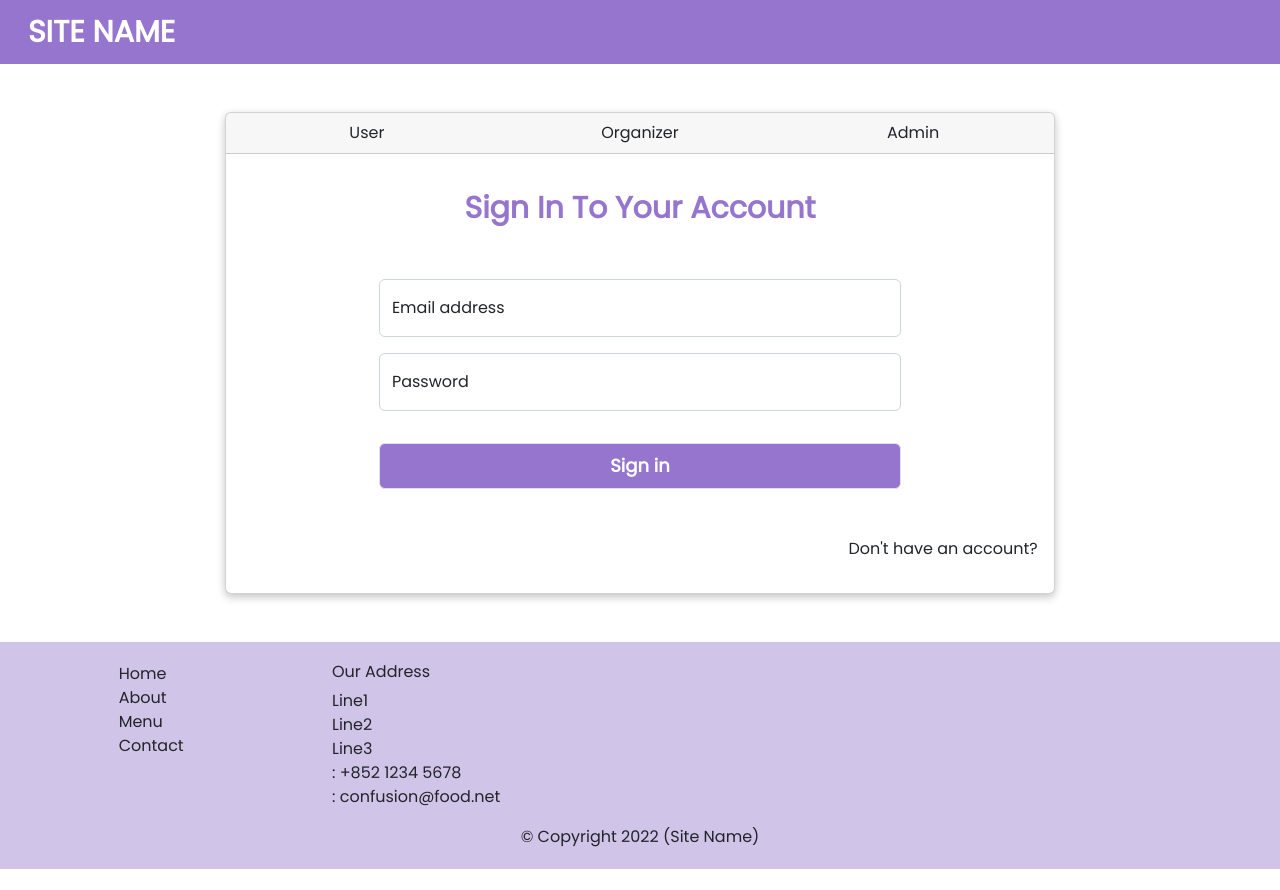
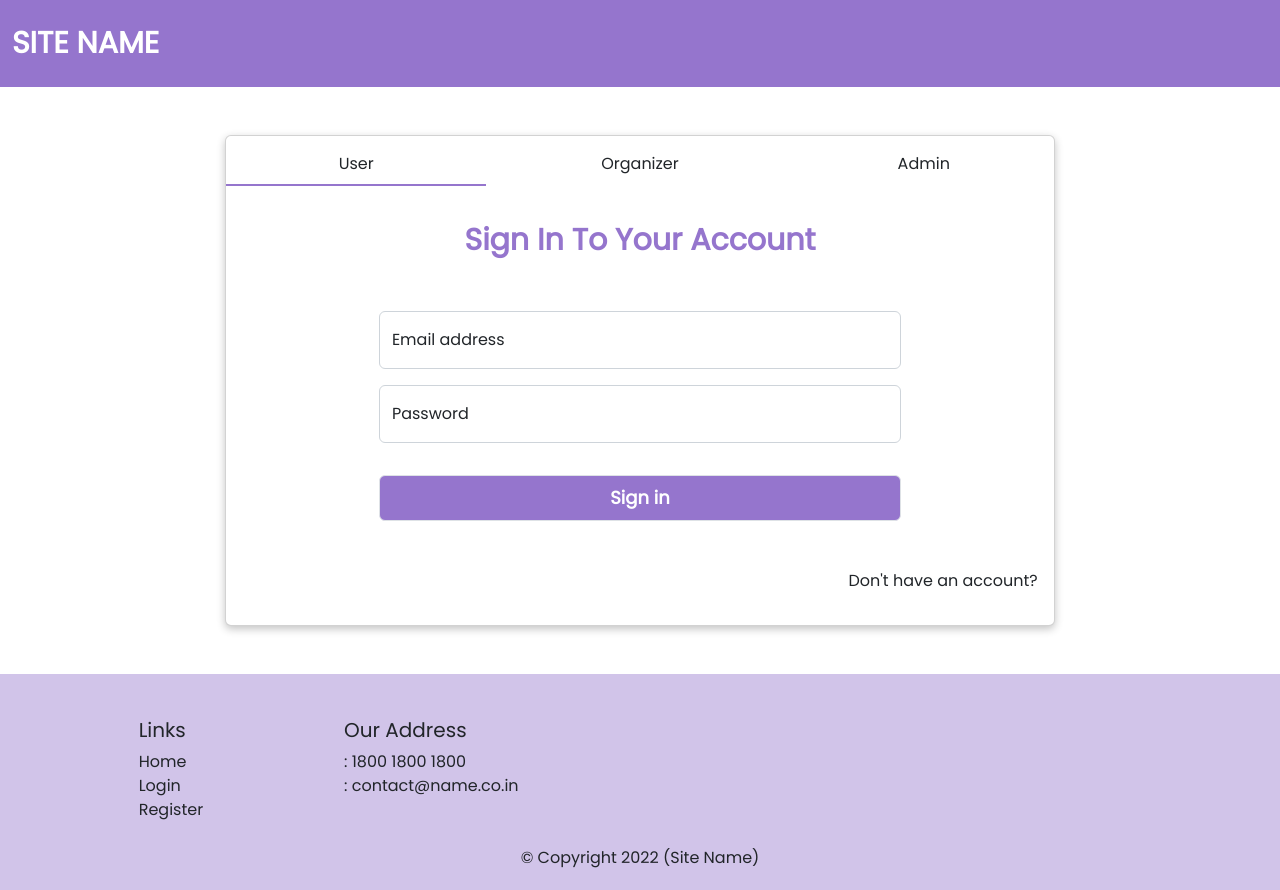
Before and after one commit to fibre-ether/40_HackunaMetadata_Hackover3.0, a React (Create React App) app: page /login in a window 1280 px wide. Before the commit the page ends 869 px from the top, so only its background shows below. Built offline with nearby package versions, Linux system fonts and the light colour scheme; the HTML template or start-up script is replaced by a standard one.

Commit message:
Added navbar with toggler

```diff
--- a/src/App.css
+++ b/src/App.css
@@ -48,11 +48,11 @@
 .box-shadow {
   box-shadow: rgba(0, 0, 0, 0.24) 0px 3px 8px;
 }
-/* .register_tabs:focus {
+.register_tabs:focus {
   border: none;
-  border-bottom: 2px solid black;
-} */
-
+  outline: none;
+  border-bottom: 2px solid #9575CD;
+}
 .card-img-top {
   width: 100%;
   height: 7.5rem;
@@ -93,3 +93,27 @@
 .select_filter:focus {
   outline: none;
 }
+.footer_titles {
+  font-size: 20px;
+  font-weight: 500;
+}
+.nav_register_btn {
+  border: 2px solid white;
+  font-size: 20px;
+  font-weight: 500;
+  border-radius: 10px;
+}
+.nav_register_btn:hover {
+  background: white;
+}
+.nav_register_link:hover {
+  color: #9575CD;
+}
+.nav_login_link {
+  font-size: 20px;
+  font-weight: 500;
+}
+.nav_login_link:hover {
+  color: white;
+  text-decoration: underline;
+}
--- a/src/App.js
+++ b/src/App.js
@@ -1,7 +1,7 @@
 import React from "react";
 import "./App.css";
 import { BrowserRouter, Route, Routes } from "react-router-dom";
-import Navbar from "./views/components/Navbar";
+import Dynamicnavbar from "./views/components/DynamicNavbar";
 import Footer from "./views/components/Footer";
 import AdminEvents from "./views/admin/AdminEvents";
 import Login from "./pages/Login";
@@ -18,7 +18,7 @@ function App() {
       <Provider store={store}>
         <Toaster position="top-right" />
         <BrowserRouter>
-          <Navbar />
+          <Dynamicnavbar />
           <Routes>
             <Route path="/register" name="register" element={<Register />} />
             <Route path="/login" name="login" element={<Login/>} />
--- a/src/pages/Login.js
+++ b/src/pages/Login.js
@@ -39,13 +39,11 @@ function Login() {
       <div className="row">
         <div className="col-12 offset-md-1 col-md-10 offset-lg-2 col-lg-8">
           <Card className="box-shadow">
-            <Card.Header>
-            <div className="row">
-                  <div className="col-4"><button className="w-100 register_tabs" onClick={() => setUserType("user")}>User</button></div>
-                  <div className="col-4"><button className="w-100 register_tabs" onClick={() => setUserType("organizer")}>Organizer</button></div>
-                  <div className="col-4"><button className="mb-n1 w-100 register_tabs" onClick={() => setUserType("admin")}>Admin</button></div>
-                </div>
-            </Card.Header>
+            <div className="row mt-2">
+                  <div className="col-4"><button className="w-100 register_tabs p-2" autoFocus onClick={() => setUserType("user")}>User</button></div>
+                  <div className="col-4"><button className="w-100 register_tabs p-2" onClick={() => setUserType("organizer")}>Organizer</button></div>
+                  <div className="col-4"><button className="mb-n1 w-100 register_tabs p-2" onClick={() => setUserType("admin")}>Admin</button></div>
+            </div>
             <Card.Body>
 
               <Card.Title>
--- a/src/pages/Register.js
+++ b/src/pages/Register.js
@@ -45,12 +45,10 @@ const handleImageUpload = (e) => {
       <div className="row">
         <div className="col-12 offset-md-1 col-md-10 offset-lg-2 col-lg-8">
           <Card className="box-shadow">
-            <Card.Header>
-            <div className="row">
-                  <div className="col-6"><button className="btn btn-lg w-100" onClick={() => setUserType("user")}>User</button></div>
-                  <div className="col-6"><button className="btn btn-lg w-100" onClick={() => setUserType("organizer")}>Organizer</button></div>
-                </div>
-            </Card.Header>
+            <div className="row mt-2">
+                  <div className="col-6"><button className="w-100 register_tabs p-2" autoFocus onClick={() => setUserType("user")}>User</button></div>
+                  <div className="col-6"><button className="w-100 register_tabs p-2" onClick={() => setUserType("organizer")}>Organizer</button></div>
+            </div>
             <Card.Body>
               <Card.Title>
 
@@ -95,7 +93,7 @@ const handleImageUpload = (e) => {
                           }
                         </div>
                   }
-                  <div className="col-12 offset-md-2 col-md-8 mt-5">
+                  <div className="col-12 offset-md-2 col-md-8 mt-3">
                     <button
                       className="navy-btn w-100 justify-center rounded-md border border-transparent py-2 px-4 text-white focus:outline-none focus:ring-2 focus:ring-purple-300 focus:ring-offset-2 font-semibold text-lg disabled:bg-purple-300 "
                       disabled={authLoader==="loading"}
--- a/src/views/admin/AdminEvents.js
+++ b/src/views/admin/AdminEvents.js
@@ -1,5 +1,4 @@
 import Card from "react-bootstrap/Card";
-import RazorPay from "../components/razorPay";
 
 export default function AdminEvents() {
   return (
@@ -51,7 +50,6 @@ export default function AdminEvents() {
           </Card>
         </div>
       </div>
-      <RazorPay />
     </div>
   );
 }
--- /dev/null
+++ b/src/views/components/DynamicNavbar.js
@@ -0,0 +1,46 @@
+import { useDispatch, useSelector } from "react-redux";
+import Sidebar from './Sidebar'
+import { setLoader } from "../../redux/actions/AuthActions";
+import { useEffect } from "react";
+import {Navbar, Nav} from 'react-bootstrap';
+import { Link } from "react-router-dom";
+import Container from 'react-bootstrap/Container';
+
+export default function Dynamicnavbar() {
+  const { user }  = useSelector((state) => state.auth);
+  const { token } = useSelector((state) => state.auth);
+
+  const dispatch = useDispatch();
+
+  useEffect(() => {
+    dispatch(setLoader("idle"));
+  }, [dispatch]);
+
+  return(
+    <div className="navbar-bg mb-5 font-poppins">
+      {token ?
+        <Sidebar name={user?.name}/> :
+
+        <Navbar collapseOnSelect expand="lg" className="pt-3 pb-3">
+                    <Container>
+            <Navbar.Brand href="/" className="login_signup_header text-white"><Link to="/">SITE NAME</Link></Navbar.Brand>
+
+      <Navbar.Toggle />
+      <Navbar.Collapse>
+        <Nav className="ml-auto d-flex">
+          <Nav.Item>
+            <button className="d-none d-lg-block mr-5 text-white p-2"><Link className="nav_login_link" to="/login">Login</Link></button>
+            <Link className="d-lg-none text-white nav_login_link" to="/login">Login</Link>
+          </Nav.Item>
+          <Nav.Item>
+            <button className="d-none d-lg-block ml-5 nav_register_btn text-white p-2"><Link to="/register" className="nav_register_link">Register</Link></button>
+            <Link className="d-lg-none text-white nav_login_link" to="/register">Register</Link>
+          </Nav.Item>
+        </Nav>
+      </Navbar.Collapse>
+      </Container>
+    </Navbar>
+      }
+    </div>
+  );
+}
--- a/src/views/components/Footer.js
+++ b/src/views/components/Footer.js
@@ -5,25 +5,21 @@ function Footer(props) {
     return(
         <div className="footer font-poppins mt-5">
             <div className="container">
-                <div className="row justify-content-center">
+                <div className="row justify-content-center p-4">
                     <div className="col-4 offset-1 col-sm-2">
-                        {/* <h1>Links</h1> */}
+                        <h1 className='footer_titles mb-2'>Links</h1>
                         <ul className="list-unstyled">
-                            <li><Link to="#">Home</Link></li>
-                            <li><Link to="#">About</Link></li>
-                            <li><Link to="#">Menu</Link></li>
-                            <li><Link to="#">Contact</Link></li>
+                            <li><Link to="/">Home</Link></li>
+                            <li><Link to="/login">Login</Link></li>
+                            <li><Link to="/register">Register</Link></li>
                         </ul>
                     </div>
                     <div className="col-7 col-sm-5">
-                        <h5 className='mb-2'>Our Address</h5>
+                        <h5 className='mb-2 footer_titles'>Our Address</h5>
                         <address>
-                            Line1<br />
-		              Line2<br />
-		              Line3<br />
-                            <i className="fa fa-phone fa-lg mt-3"></i>: +852 1234 5678<br />
-                            <i className="fa fa-envelope fa-lg"></i>: <Link to="mailto:confusion@food.net">
-                                confusion@food.net</Link>
+                            <i className="fa fa-phone fa-lg mt-3"></i>: 1800 1800 1800<br />
+                            <i className="fa fa-envelope fa-lg"></i>: <Link to="mailto:contact@name.co.in">
+                                contact@name.co.in</Link>
                         </address>
                     </div>
                     <div className="col-12 col-sm-4 align-self-center">
--- a/src/views/components/Navbar.js
+++ /dev/null
@@ -1,34 +0,0 @@
-import { Disclosure } from "@headlessui/react";
-import { useDispatch, useSelector } from "react-redux";
-import Sidebar from './Sidebar'
-import { setLoader } from "../../redux/actions/AuthActions";
-import { useEffect } from "react";
-
-export default function Navbar() {
-  const { user }  = useSelector((state) => state.auth);
-  const { token } = useSelector((state) => state.auth);
-
-  const dispatch = useDispatch();
-
-  useEffect(() => {
-    dispatch(setLoader("idle"));
-  }, [dispatch]);
-
-  return(
-    <Disclosure as="nav" className="navbar-bg mb-5 font-poppins">
-      {token ?
-        <Sidebar name={user?.name}/> :
-        <div className="mx-auto max-w-7xl px-2 sm:px-6 lg:px-8">
-          <div className="relative flex h-16 items-center justify-between">
-              <div className="flex flex-1 items-center sm:items-stretch sm:justify-start pl-5">
-                  <div className="flex space-x-4 text-white font-bold text-3xl">
-                    SITE NAME
-                  </div>
-              </div>
-          </div>
-        </div>
-      }
-      {/* <Sidebar/> */}
-    </Disclosure>
-  );
-}
```
